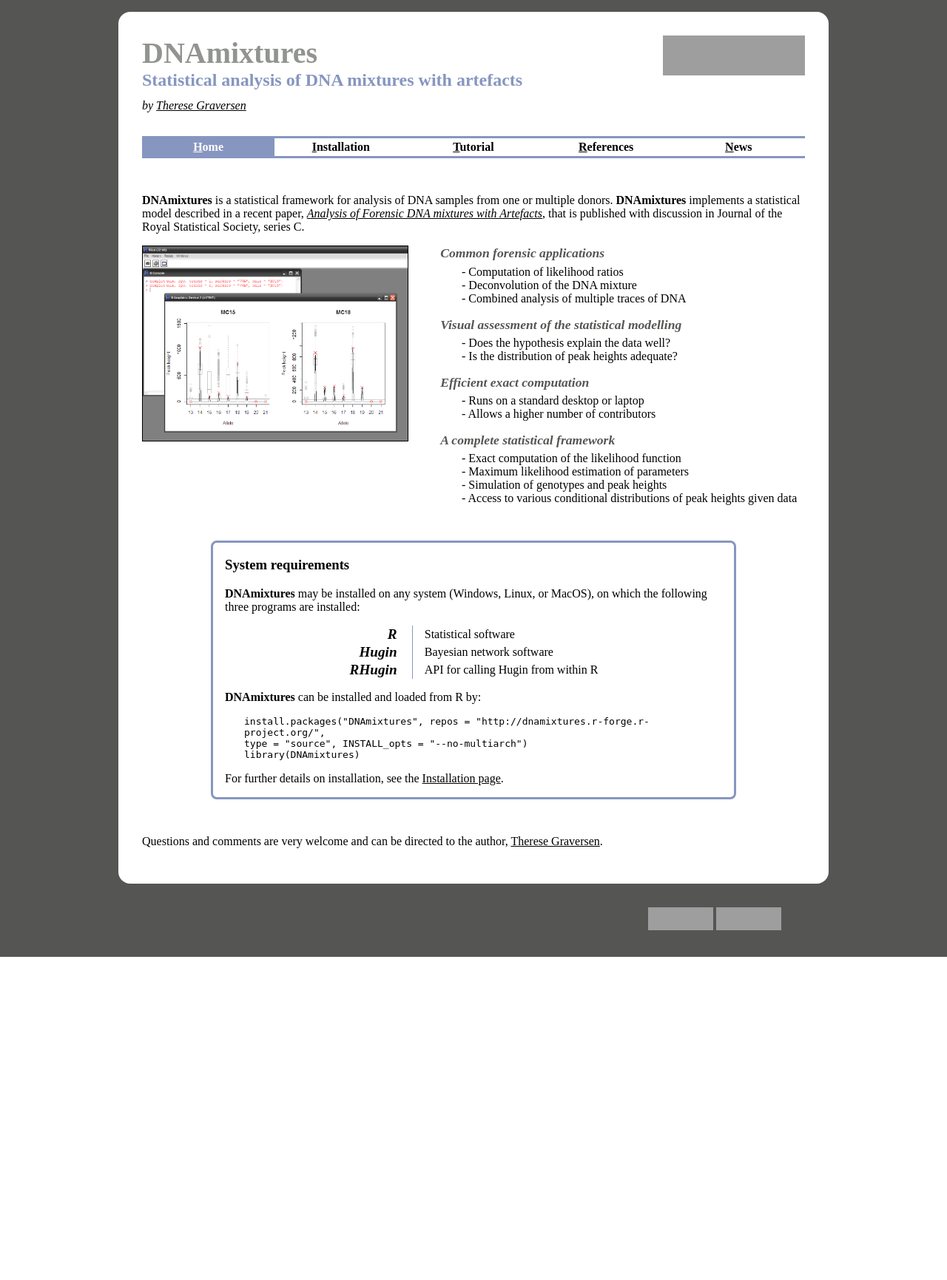
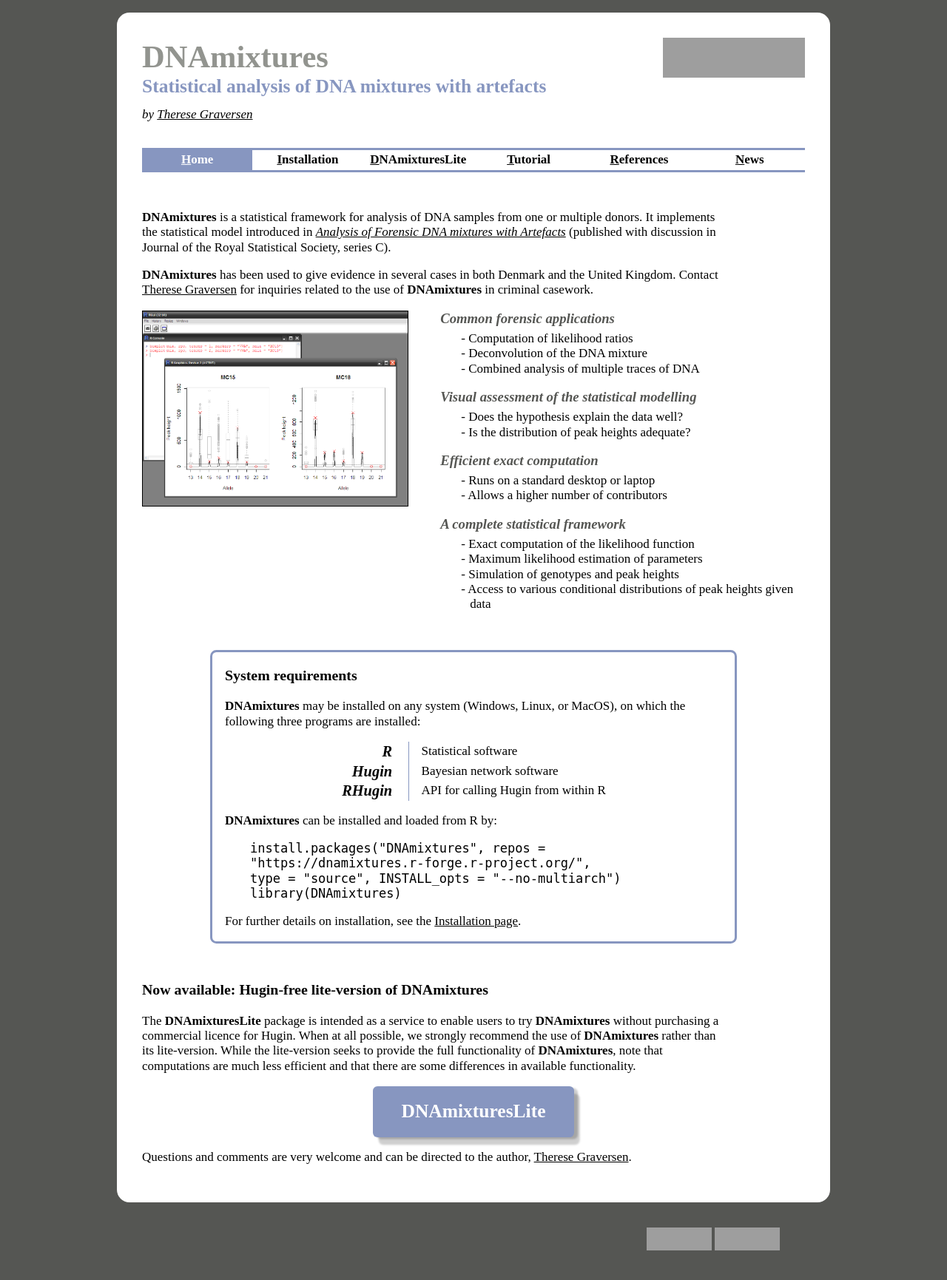
Before and after one commit to r-forge/dnamixtures, a PHP site: page / in a window 1280 px wide. Shown: the whole page at 74% size. Before the commit the page ends 1294 px from the top, so only its background shows below. Run offline with PHP 8.4, Linux system fonts and the light colour scheme; grey boxes are pictures that could not be loaded.

Commit message:
Updated the webpage for DNAmixtures: - hyperlinks - installation procedure for DNAmixtures - added text on DNAmixturesLite - CSS style, among others font size and maximum line widths
git-svn-id: svn://svn.r-forge.r-project.org/svnroot/dnamixtures@42 edb9625f-4e0d-4859-8d74-9fd3b1da38cb

```diff
--- a/www/css/default.css
+++ b/www/css/default.css
@@ -54,8 +54,10 @@ img.plot{
 }
 
 body {
-    font-size: 100%;
+    font-size: 17px;
     font-family: "Times New Roman", serif;
+    /*font-family: Verdana,sans-serif;*/
+    line-height: 1.2;
     background: #555653;
     padding: 1em 0 1em 0;
     margin: 0;
@@ -67,7 +69,13 @@ div#wrap {
     margin: 0 auto;
     padding: 2em 2em 2em 2em;
     border-radius: 1em;
+    max-width: 150ex;
 }
+
+div#content p {
+    max-width: 100ex;
+}
+
 
 h1#projectname {
     font-size: 2.5em;
@@ -102,7 +110,7 @@ div#menu ul {
 }
 
 div#menu ul li {
-    width: 20%;
+    width: calc(100%/6);
     float: left;
     text-align: center;
 }
@@ -214,6 +222,20 @@ div#featurelist dl dd {
     text-indent: -.7em;
 }
 
+/*
+div#installDNAmixtures ol {
+    list-style-type: none;
+    counter-reset: item;
+}
+
+div#installDNAmixtures ol li:before {
+    font-size: 120%;
+    content: counter(item) ". ";
+    counter-increment: item;
+    color:  #8796c0;
+}
+*/
+
 .references{
   background: #FFFFFF;
   width: 100%;
@@ -244,8 +266,9 @@ div#featurelist dl dd {
 
 .paperdescription {
     width: 90%;
-    margin: 0 auto;
-    padding: 0.75em 0 1.5em 0;
+    max-width: 100ex;
+    margin: 0 2.5em;
+    padding: 0.5em 0 2.5em 0;
     font-style: normal;
     color: #000;
 }
@@ -263,6 +286,29 @@ div#featurelist dl dd {
     font-style: italic;
 }
 
+#log {
+    max-width: 100ex;
+}
 #log li{
     list-style-type: square;
 }
+
+div#liteannouncement {
+
+}
+
+div#liteannouncement .button {
+    background-color: #8796c0;
+    border: 1px;
+    border-radius: .25em;
+    box-shadow: 0.2em 0.1em 0.1em rgba(0,0,0,0.2), .3em .4em .1em rgba(0,0,0,0.19);
+    color: white;
+    padding: 0.75em 1.5em;
+    width: fit-content;
+    text-align: center;
+    text-decoration: none;
+    display: inline-block;
+    font-size: 150%;
+    margin:0 auto;
+    display:block;
+}
--- a/www/knitr.css
+++ b/www/css/knitr.css
@@ -1,3 +1,10 @@
+pre code, pre, code {
+  white-space: pre !important;
+  overflow-x: auto !important;
+  word-break: keep-all !important;
+  word-wrap: initial !important;
+}
+
 .knitr.inline {
   background-color: #f7f7f7;
   border:solid 1px #B0B0B0;
--- a/www/index.php
+++ b/www/index.php
@@ -23,13 +23,14 @@ echo '<?xml version="1.0" encoding="UTF-8"?>';
 	  "http://www.w3.org/TR/xhtml1/DTD/xhtml1-transitional.dtd">
 <html xmlns="http://www.w3.org/1999/xhtml" xml:lang="en" lang="en">
   <head>
+    <meta name="viewport" content="width=device-width, initial-scale=1.0">
     <meta http-equiv="Content-Type" content="text/html; charset=UTF-8" />
     <meta name="description" content="The features of the DNAmixtures R-package include parameter-fitting, evaluation of the likelihood, prediction of genotypes, and visual diagnostics." />
     <meta name="keywords" content="DNA mixture, DNA mixtures, R-package, statistical inference, mixed profile, deconvolution, likelihood ratio, maximum likelihood, genotype, evidence, EPG, forensic genetics, DNAmixtures" />
     <meta name="google-site-verification" content="e6ukA82x3m80Gndv4ZYqjkIW9Mx-IyVdGlCG2qfDGnU" />
     <title> The DNAmixtures package </title>
     <link href="css/default.css" rel="stylesheet" type="text/css" />
-    <link href="knitr.css" rel="stylesheet" type="text/css" />
+    <link href="css/knitr.css" rel="stylesheet" type="text/css" />
     <link rel="shortcut icon" href="favicon.ico"/>
   </head>
 
@@ -44,7 +45,7 @@ echo '<?xml version="1.0" encoding="UTF-8"?>';
       </div>
       <div id="logo">
 	<!-- R-Forge Logo -->
-	<a href="http://r-forge.r-project.org/"><img src="http://<?php echo $themeroot; ?>/imagesrf/logo.png" border="0" alt="R-Forge Logo" width="192" height="54"/> </a>
+	<a href="https://r-forge.r-project.org/"><img src="http://<?php echo $themeroot; ?>/imagesrf/logo.png" border="0" alt="R-Forge Logo" width="192" height="54"/> </a>
       </div>
       <div style="clear:both"></div>
       <address>
@@ -61,6 +62,10 @@ echo '<?xml version="1.0" encoding="UTF-8"?>';
 	  <li><a href="?page=installation" title="" accesskey="i"
 		 <?php if ($page=="installation") echo "class=\"currentPage\"";?>>
 	      <span class="aKey">I</span>nstallation</a>
+	  </li>
+	  <li><a href="?page=DNAmixturesLite" title="" accesskey="D"
+		 <?php if ($page=="DNAmixturesLite") echo "class=\"currentPage\"";?>>
+	      <span class="aKey">D</span>NAmixturesLite</a>
 	  </li>
 	  <li><a href="?page=tutorial" title=""
 	  accesskey="e" <?php if ($page=="tutorial") echo "class=\"currentPage\"";?>>
--- a/www/main.php
+++ b/www/main.php
@@ -2,14 +2,17 @@
 
 <p>
 <span class="rpkg">DNAmixtures</span> is a statistical framework for analysis of DNA samples
-  from one or multiple donors. <span class="rpkg">DNAmixtures</span> implements a statistical
-  model described in a recent paper, <a href
-  = "http://onlinelibrary.wiley.com/doi/10.1111/rssc.12071/full"
+  from one or multiple donors. It implements the statistical
+  model introduced in <a href
+  = "https://doi.org/10.1111/rssc.12071"
   class="papertitle"> Analysis of Forensic DNA mixtures with
-  Artefacts</a>, that is published with discussion in Journal of the
-  Royal Statistical Society, series C.
+  Artefacts</a> (published with discussion in Journal of the
+  Royal Statistical Society, series C).
 </p>
 
+<p>
+<span class="rpkg">DNAmixtures</span> has been used to give evidence in several cases in both Denmark and the United Kingdom. Contact <a href="mailto:thgr@itu.dk">Therese Graversen</a> for inquiries related to the use of <span class="rpkg">DNAmixtures</span> in criminal casework.
+</p>
 
 <img src="graphics/screenshot.png" id="screenshot" alt="Screenshot of DNAmixtures in the R GUI"></img>
 
@@ -55,22 +58,22 @@ installed:</p>
 <table>
   <tr>
     <th><a class="reqtitle"
-    href="http://www.r-project.org">R</a></th><td>Statistical
+    href="https://www.r-project.org">R</a></th><td>Statistical
     software</td>
   </tr>
   <tr>
     <th><a class="reqtitle"
-    href="http://www.hugin.com">Hugin</a></th><td>Bayesian network software</td>
+    href="https://www.hugin.com">Hugin</a></th><td>Bayesian network software</td>
   </tr>
   <tr>
     <th><a class="reqtitle"
-    href="http://rhugin.r-forge.r-project.org">RHugin</a></th><td>API
+    href="https://github.com/huginexpert/RHugin">RHugin</a></th><td>API
     for calling Hugin from within R</td>
   </tr>
 </table>
 <p><span class="rpkg">DNAmixtures</span> can be installed and loaded from R by:</p>
 <p class="code">
-install.packages("DNAmixtures", repos = "http://dnamixtures.r-forge.r-project.org/", <br/>
+install.packages("DNAmixtures", repos = "https://dnamixtures.r-forge.r-project.org/", <br/>
 		 type = "source", INSTALL_opts = "--no-multiarch")<br/>
 library(DNAmixtures)
 </p>
@@ -78,6 +81,13 @@ library(DNAmixtures)
   the <a href="?page=installation">Installation page</a>.</p>
 </div>
 
+<div id="liteannouncement">
+ <h3>Now available: Hugin-free lite-version of <span class="rpkg">DNAmixtures</span></h3>
+
+ <p>The <span class="rpkg">DNAmixturesLite</span> package is intended as a service to enable users to try <span class="rpkg">DNAmixtures</span> without purchasing a commercial licence for Hugin. When at all possible, we strongly recommend the use of <span class="rpkg">DNAmixtures</span> rather than its lite-version. While the lite-version seeks to provide the full functionality of <span class="rpkg">DNAmixtures</span>, note that computations are much less efficient and that there are some differences in available functionality.</p>
+ <a href="?page=DNAmixturesLite" class="button"><span class="rpkg">DNAmixturesLite</span></a>
+</div>
+
 <p> Questions and comments are very welcome and can be directed to the
-  author, <a href="mailto:graversen@math.ku.dk">Therese
+  author, <a href="mailto:thgr@itu.dk">Therese
   Graversen</a>.</p>
--- a/www/references.php
+++ b/www/references.php
@@ -4,7 +4,7 @@
     <li>
       <dl>
 	<dt id="cowell-etal-15"><div style="float:left;width=20%">
-	    <a href = "http://onlinelibrary.wiley.com/doi/10.1111/rssc.12071/full">
+	    <a href = "https://doi.org/10.1111/rssc.12071">
 	      <span class="papertitle">Analysis of forensic DNA
 	      mixtures with artefacts.</span><br/>
 	      Robert G. Cowell, Therese Graversen, Steffen Lauritzen,
@@ -30,7 +30,7 @@
 	    <li>All analyses are performed using <span class="rpkg">DNAmixtures</span> and are
 	      documented as a short tutorial in the supporting
 	      information<br/> <a href =
-				  "http://onlinelibrary.wiley.com/store/10.1111/rssc.12071/asset/supinfo/rssc12071-sup-0001-SuppInfo.pdf?v=1&amp;s=290479848c46713e7e040fb993a5ba9115e8d54b"
+				  "https://oup.silverchair-cdn.com/oup/backfile/Content_public/Journal/jrsssc/64/1/10.1111_rssc.12071/1/rssc12071-sup-0001-suppinfo.pdf?Expires=1682434215&Signature=RSEDzTeV8UwvVkjp0Eda0MLZwpl3TOAxeJuR-eCwvjcBD5taza45UcCN8tKfKOkPcL6zb1--L8rBsKojNkdeHpvjkRxhG45DOfU1wWJ8ULBDc0DmUE9QFPVHWLB86IlA4oOd6fIbi8tUphHwbYD1IFI~yQDtbtT4L7iHSoCWF3C4CmMTa~VMg-n-S0ufOqUBr2Dh0wchcPOd1UGCfo9y96lgIwmgkzOP~Md5nmT3rh9lPETg9FkmwPNO4kmWvEfkpsiXG-FMi~Y0gUL63EWU1QsqNPEjrg-8TcQSJfqmDqZ9TdXWlez5lf95z4jvujD2HqTmmgTCL704RopYVsFbgw__&Key-Pair-Id=APKAIE5G5CRDK6RD3PGA"
 	      class="papertitle">
 		Case analysis using the DNAmixtures package</a> by Therese Graversen.</li>
 	  </ul>
```
Also changed, not shown: www/installation.php (+57 -53 lines), www/releaselog.php (+8 -1 lines), www/tutorial.php (+9 -9 lines), www/graphics/boxplots-1.png, www/graphics/epgs-1.png, www/graphics/preqplotHd-1.png, www/graphics/preqplotHp-1.png, www/graphics/profilelikelihood-1.png, www/graphics/qqplot-1.png.
